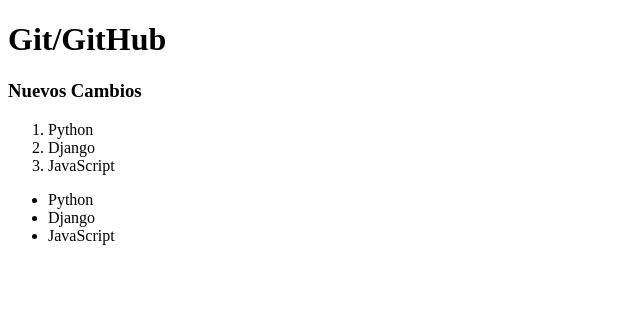
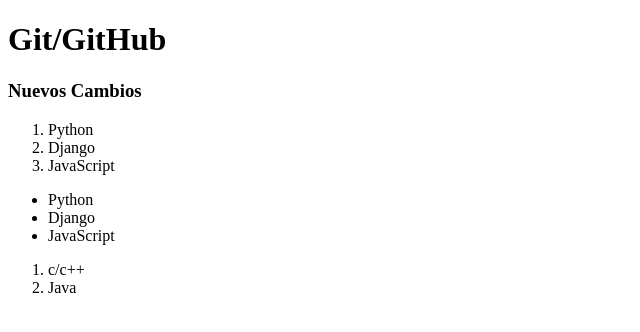
Before and after one commit to AngeloLaveriano/ejemploclase, a plain HTML site: page index.html in a window 1280 px wide. Shown: the whole page, without its empty margins (0-640 px from the left). Drawn offline with Linux system fonts and the light colour scheme.

Commit message:
Cuarto commit del repo

```diff
--- a/index.html
+++ b/index.html
@@ -16,5 +16,9 @@
             <li>Django</li>
             <li>JavaScript</li>
         </ul>
+        <ol>
+            <li>c/c++</li>
+            <li>Java</li>
+        </ol>
     </body>
 </html>
```
